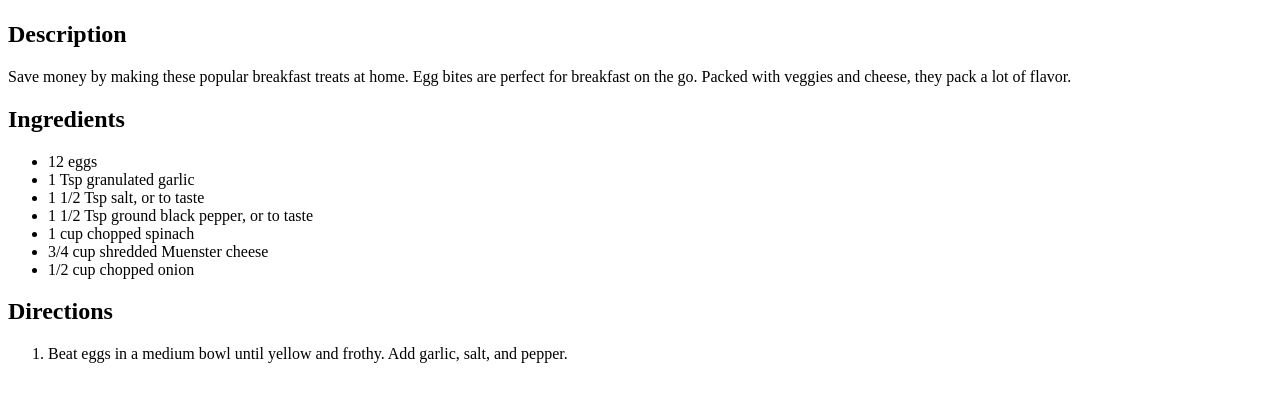
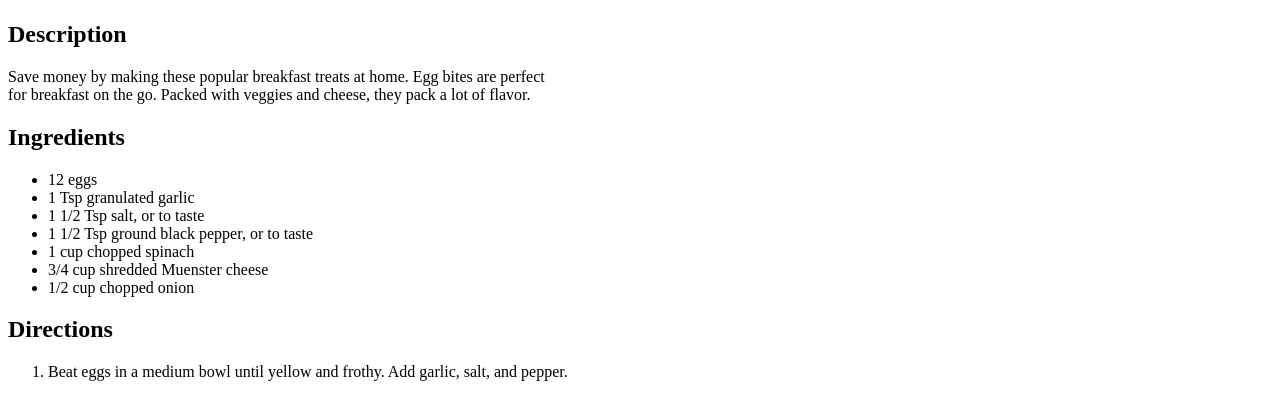
Before and after one commit to Gongfather/odin-recipes, a plain HTML site: page recipes/instant-pot-egg-bites.html in a window 1280 px wide. Shown: the part 383-800 px from the top of the page. Drawn offline with Linux system fonts and the light colour scheme.

Commit message:
Wrap description text for egg bite recipe

```diff
--- a/recipes/instant-pot-egg-bites.html
+++ b/recipes/instant-pot-egg-bites.html
@@ -10,7 +10,8 @@
     <h1>Instant Pot Egg Bites</h1>
     <img src="https://imagesvc.meredithcorp.io/v3/mm/image?url=https%3A%2F%2Fimages.media-allrecipes.com%2Fuserphotos%2F5777960.jpg&w=272&h=272&c=sc&poi=face&q=60" alt="picture of a egg bites">
     <h2>Description</h2>
-    <p>Save money by making these popular breakfast treats at home. Egg bites are perfect for breakfast on the go. Packed with veggies and cheese, they pack a lot of flavor.</p>
+    <p>Save money by making these popular breakfast treats at home. Egg bites are perfect<br> for breakfast on the go. Packed with veggies and cheese, they pack a lot of flavor.</p>
+
     <h2>Ingredients</h2>
     <ul>
     <li>12 eggs</li>
```
